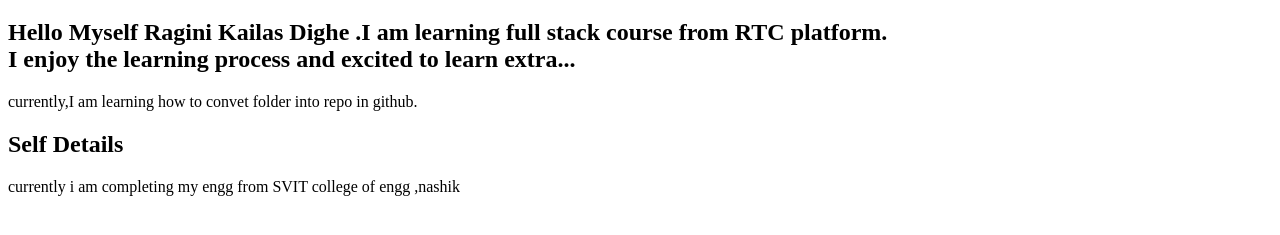
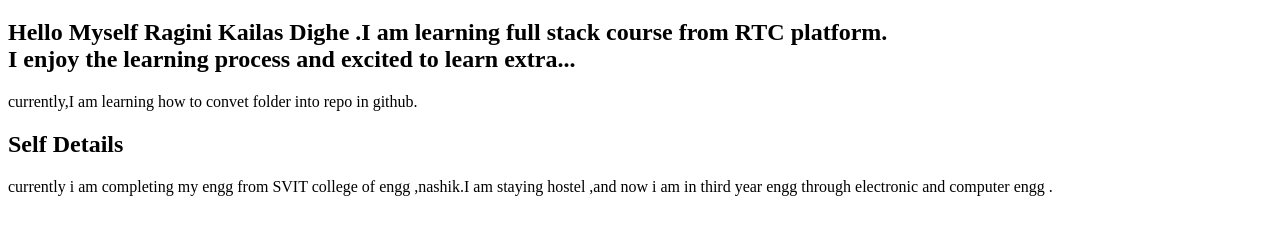
Before and after one commit to RaginiDighe12/my-first-project, a plain HTML site: page index.html in a window 1280 px wide. Shown: the part 61-296 px from the top of the page. Drawn offline with Linux system fonts and the light colour scheme.

Commit message:
extra information added

```diff
--- a/index.html
+++ b/index.html
@@ -16,8 +16,11 @@
             Self Details
         </h2>
         <p>
-            currently i am completing my engg from SVIT college of engg ,nashik
+            currently i am completing my engg from SVIT college of engg ,nashik.I am staying hostel ,and
+            now i am in third year engg through electronic and computer engg .
+
 
         </p>
+
     </body>
 </html>
```
Also changed, not shown: about.html (+1 -0 lines).
